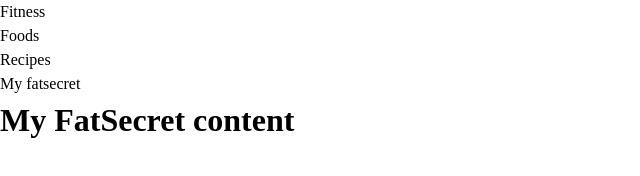
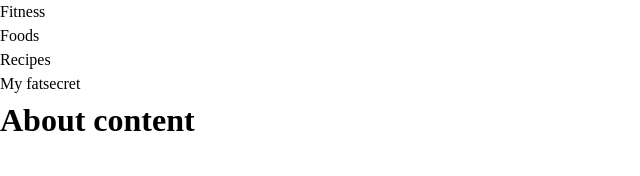
Before and after one commit to RS-clone-nutrition/rs-clone, a website built with webpack: page client/src/index.html in a window 1280 px wide. Shown: the whole page, without its empty margins (0-640 px from the left). Built offline with nearby package versions, Linux system fonts and the light colour scheme.

Commit message:
feat: add one more page

```diff
--- a/client/src/index.html
+++ b/client/src/index.html
@@ -14,7 +14,7 @@
       <li><a class="menu__link" href="/fitness">Fitness</a></li>
       <li><a class="menu__link" href="/foods">Foods</a></li>
       <li><a class="menu__link" href="/recipes">Recipes</a></li>
-      <li><a class="menu__link" href="/">My fatsecret</a></li>
+      <li><a class="menu__link" href="/myfatsecret">My fatsecret</a></li>
     </ul>
   </nav>
   <main>
--- /dev/null
+++ b/client/src/pages/about.ts
@@ -0,0 +1,13 @@
+class About {
+  main;
+
+  constructor(main: Element) {
+    this.main = main;
+  }
+
+  render() {
+    this.main.innerHTML = '<h1>About content</h1>';
+  }
+}
+
+export { About };
```
Also changed, not shown: client/src/router.ts (+6 -1 lines), 1 other file.
